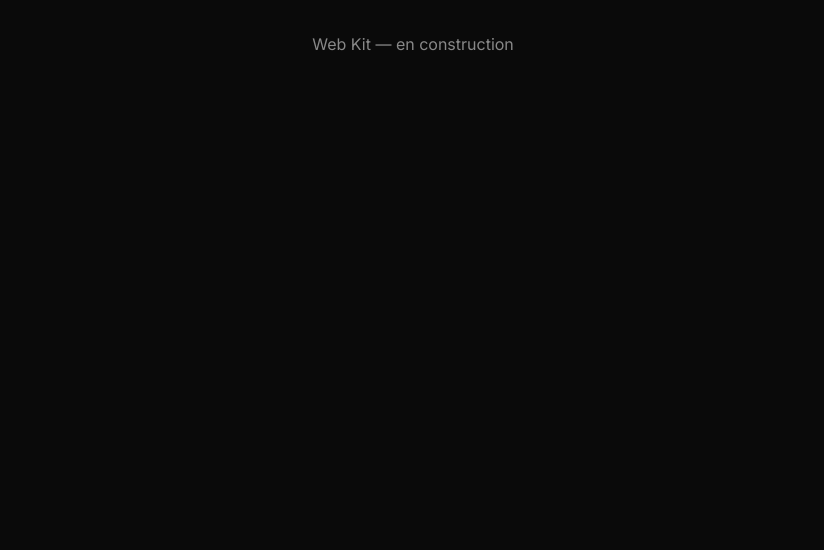
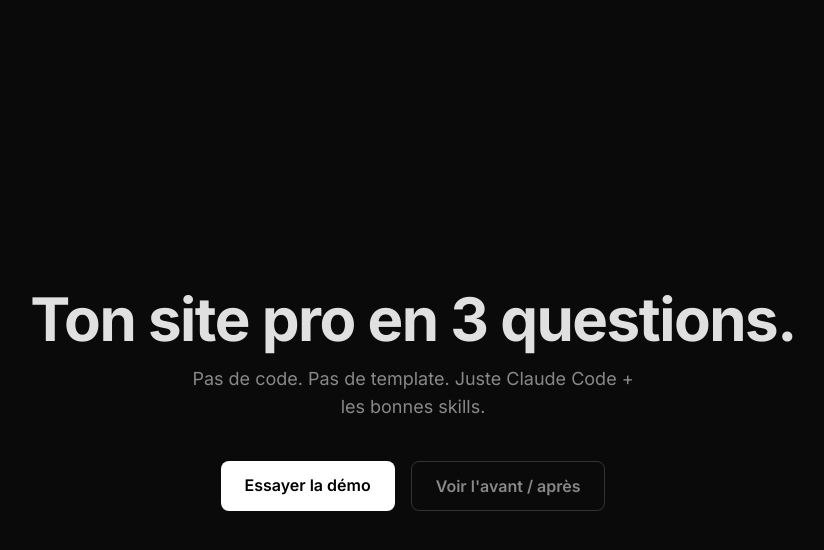
Before and after one commit to AbrahamBra/skill-lp, a Next.js app: page / in a window 1280 px wide. Shown: the top 550 px of the page, without its empty margins (227-1051 px from the left). Built offline with nearby package versions, Linux system fonts and the light colour scheme.

Commit message:
feat: hero section with title and CTA buttons
Co-Authored-By: Claude Sonnet 4.6 <noreply@anthropic.com>

```diff
--- a/src/app/page.tsx
+++ b/src/app/page.tsx
@@ -1,7 +1,9 @@
+import { Hero } from "@/components/hero";
+
 export default function Home() {
   return (
     <main className="min-h-screen">
-      <p className="p-8 text-center text-[var(--text-muted)]">Web Kit — en construction</p>
+      <Hero />
     </main>
   );
 }
--- /dev/null
+++ b/src/components/hero.tsx
@@ -0,0 +1,26 @@
+export function Hero() {
+  return (
+    <section className="flex min-h-screen flex-col items-center justify-center px-6 text-center">
+      <h1 className="mb-4 text-4xl font-bold tracking-tight sm:text-5xl md:text-6xl">
+        Ton site pro en 3 questions.
+      </h1>
+      <p className="mb-10 max-w-md text-lg text-[var(--text-muted)]">
+        Pas de code. Pas de template. Juste Claude Code + les bonnes skills.
+      </p>
+      <div className="flex gap-4">
+        <a
+          href="#questionnaire"
+          className="rounded-lg bg-white px-6 py-3 font-semibold text-black transition-opacity hover:opacity-90"
+        >
+          Essayer la démo
+        </a>
+        <a
+          href="#before-after"
+          className="rounded-lg border border-[var(--border)] px-6 py-3 font-semibold text-[var(--text-muted)] transition-colors hover:border-[var(--text-muted)]"
+        >
+          Voir l'avant / après
+        </a>
+      </div>
+    </section>
+  );
+}
```
